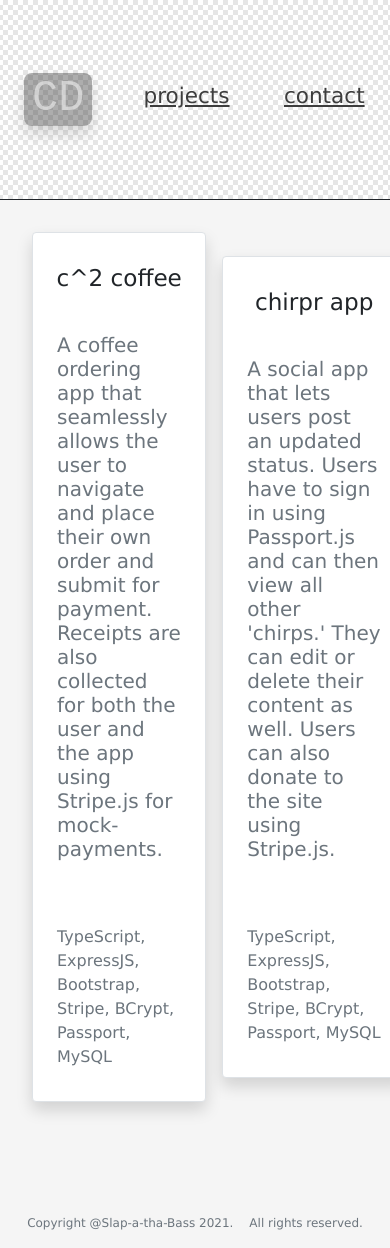
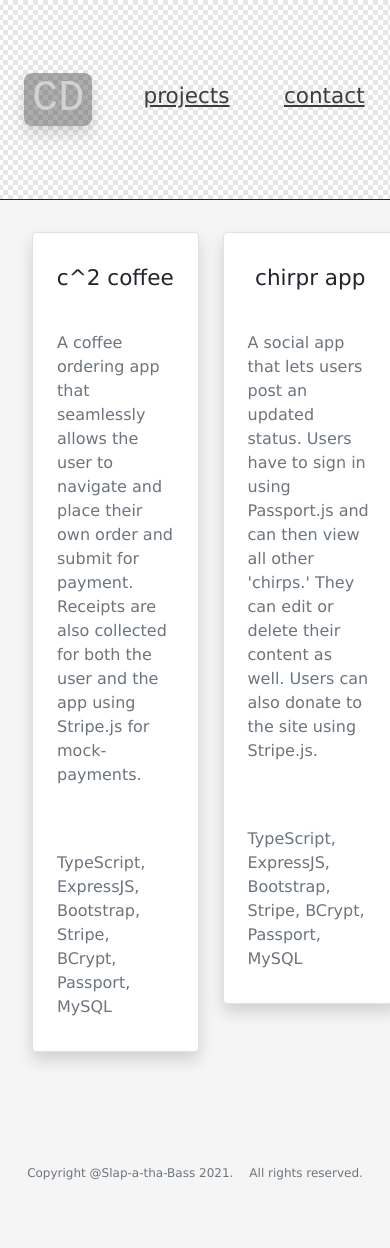
Before and after one commit to Slap-a-tha-Bass/portfolio, a React (Create React App) app: page /projects in a window 390 px wide. Shown: the top 1248 px of the page. After the commit the page ends 1198 px from the top, so only its background shows below. Built offline with nearby package versions, Linux system fonts and the light colour scheme; no server answers.

Commit message:
formatting for small screen views, attempted useEffect fetch call, need to be deployed, I believe, to make that work

```diff
--- a/src/App.css
+++ b/src/App.css
@@ -58,12 +58,13 @@
 }
 .ProjectCard {
   display: flex;
-  align-items: center;
+  align-items: flex-start;
   cursor: pointer;
   transition-property: all;
   transition-duration: 0.3s;
   transition-timing-function: ease;
   transition-delay: 0s;
+  margin-right: 0.5rem;
 }
 .ProjectCard:hover {
   cursor: pointer;
--- a/src/components/ProjectCard.jsx
+++ b/src/components/ProjectCard.jsx
@@ -6,11 +6,11 @@ const ProjectCard = ({title, content, tech, path, li_1, li_2, li_3, li_4}) => {
         <Link to={path} className="ProjectCard col-md-4 text-decoration-none">
             <div>
                 <div className="card card-header-dark p-2 m-2 border rounded shadow">
-                    <h3 className="card-title text-dark text-center my-4">{title}</h3>
+                    <h4 className="card-title text-dark text-center my-4">{title}</h4>
                     {<div className="card-body mb-4">
-                        <h5 className="card-text text-muted">{content}</h5>
+                        <p className="card-text text-muted">{content}</p>
                     </div>}
-                    <div className="card-text my-4 text-muted px-3">{tech}</div>
+                    <p className="card-text my-4 text-muted px-3">{tech}</p>
                 </div>
             </div>
         </Link>
--- a/src/components/RootLayout.jsx
+++ b/src/components/RootLayout.jsx
@@ -4,6 +4,7 @@ const RootLayout = ({children}) => {
     console.log('%c I am looking to get hired...if you like what you see, we should talk','border: 1px solid white; padding: 10px; border-radius: 5px; color: white; background-color: rgb(40,70,180); font-size: 20px; font-family: monospace');
     console.log('%c cdeloach16@gmail.com','border: 1px solid white; padding: 10px; border-radius: 5px; color: white; background-color: rgb(40,70,180); font-size: 20px; font-family: monospace');
     return (
+
         <main className="lucida bgcolor">
             <section className="row">
                 {children}
--- a/src/index.js
+++ b/src/index.js
@@ -6,18 +6,12 @@ import reportWebVitals from './reportWebVitals';
 import 'bootstrap/dist/css/bootstrap.css';
 import 'bootstrap-icons/font/bootstrap-icons.css';
 
-Promise.all([
-  fetch('https://cc-coffee.herokuapp.com'),
-  fetch('https://chirpr-app.herokuapp.com')
-]).then(() => console.log('Awake apps! Muahaha!'));
-
 ReactDOM.render(
   <React.StrictMode>
     <App />
   </React.StrictMode>,
   document.getElementById('root')
 );
-
 // If you want to start measuring performance in your app, pass a function
 // to log results (for example: reportWebVitals(console.log))
 // or send to an analytics endpoint. Learn more: https://bit.ly/CRA-vitals
```
Also changed, not shown: src/views/Home.jsx (+8 -0 lines).
